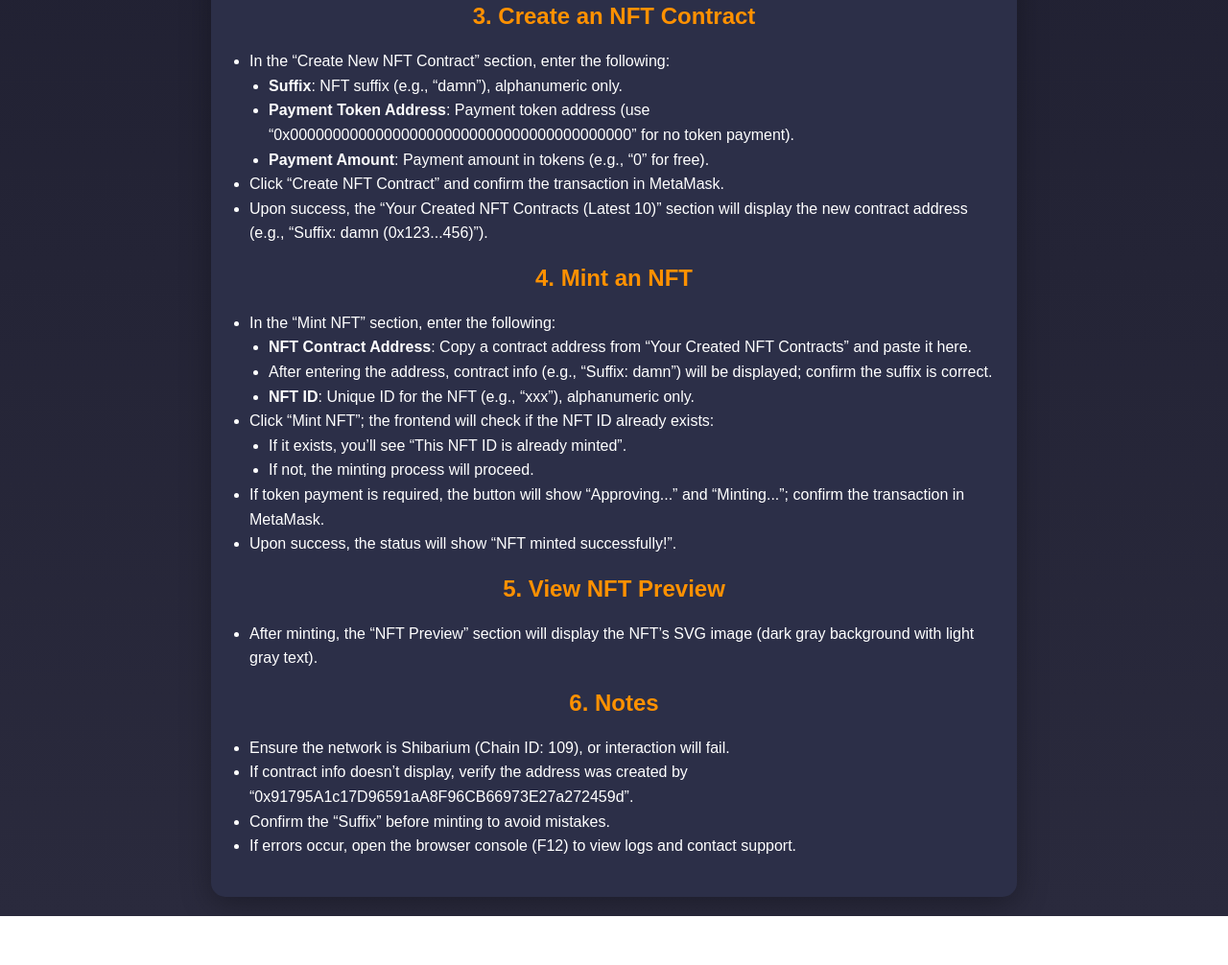
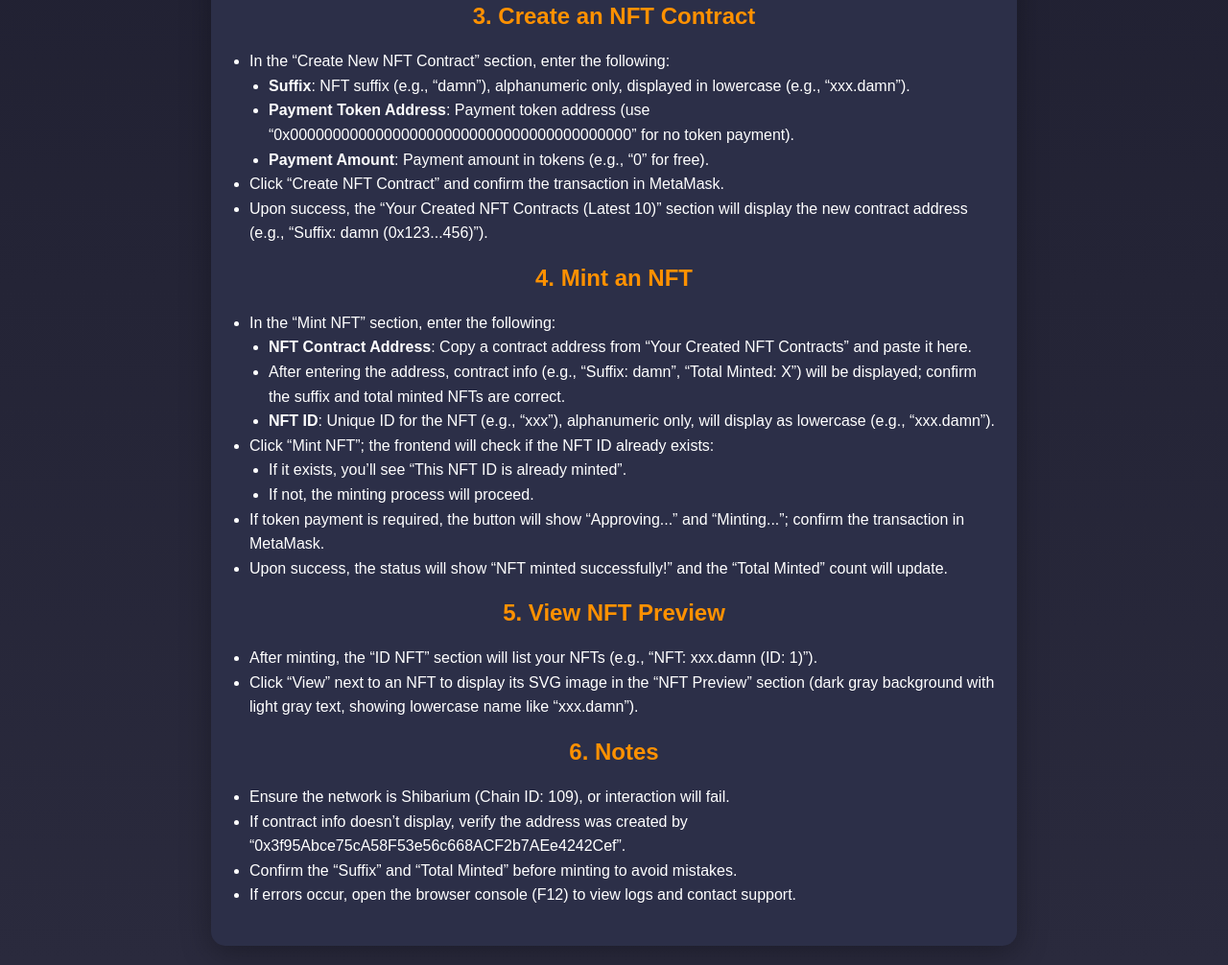
Before and after one commit to Shibfun/idnft, a plain HTML site: page Guide/index.html in a window 1280 px wide. Shown: the part 406-1412 px from the top of the page at 96% size. Before the commit the page ends 1361 px from the top, so only its background shows below. Drawn offline with Linux system fonts and the light colour scheme.

Commit message:
Update index.html

```diff
--- a/Guide/index.html
+++ b/Guide/index.html
@@ -68,7 +68,7 @@
             <ul>
                 <li>In the “Create New NFT Contract” section, enter the following:
                     <ul>
-                        <li><strong>Suffix</strong>: NFT suffix (e.g., “damn”), alphanumeric only.</li>
+                        <li><strong>Suffix</strong>: NFT suffix (e.g., “damn”), alphanumeric only, displayed in lowercase (e.g., “xxx.damn”).</li>
                         <li><strong>Payment Token Address</strong>: Payment token address (use “0x0000000000000000000000000000000000000000” for no token payment).</li>
                         <li><strong>Payment Amount</strong>: Payment amount in tokens (e.g., “0” for free).</li>
                     </ul>
@@ -84,8 +84,8 @@
                 <li>In the “Mint NFT” section, enter the following:
                     <ul>
                         <li><strong>NFT Contract Address</strong>: Copy a contract address from “Your Created NFT Contracts” and paste it here.</li>
-                        <li>After entering the address, contract info (e.g., “Suffix: damn”) will be displayed; confirm the suffix is correct.</li>
-                        <li><strong>NFT ID</strong>: Unique ID for the NFT (e.g., “xxx”), alphanumeric only.</li>
+                        <li>After entering the address, contract info (e.g., “Suffix: damn”, “Total Minted: X”) will be displayed; confirm the suffix and total minted NFTs are correct.</li>
+                        <li><strong>NFT ID</strong>: Unique ID for the NFT (e.g., “xxx”), alphanumeric only, will display as lowercase (e.g., “xxx.damn”).</li>
                     </ul>
                 </li>
                 <li>Click “Mint NFT”; the frontend will check if the NFT ID already exists:
@@ -95,14 +95,15 @@
                     </ul>
                 </li>
                 <li>If token payment is required, the button will show “Approving...” and “Minting...”; confirm the transaction in MetaMask.</li>
-                <li>Upon success, the status will show “NFT minted successfully!”.</li>
+                <li>Upon success, the status will show “NFT minted successfully!” and the “Total Minted” count will update.</li>
             </ul>
         </div>
 
         <div class="section">
             <h2>5. View NFT Preview</h2>
             <ul>
-                <li>After minting, the “NFT Preview” section will display the NFT’s SVG image (dark gray background with light gray text).</li>
+                <li>After minting, the “ID NFT” section will list your NFTs (e.g., “NFT: xxx.damn (ID: 1)”).</li>
+                <li>Click “View” next to an NFT to display its SVG image in the “NFT Preview” section (dark gray background with light gray text, showing lowercase name like “xxx.damn”).</li>
             </ul>
         </div>
 
@@ -110,8 +111,8 @@
             <h2>6. Notes</h2>
             <ul>
                 <li>Ensure the network is Shibarium (Chain ID: 109), or interaction will fail.</li>
-                <li>If contract info doesn’t display, verify the address was created by “0x91795A1c17D96591aA8F96CB66973E27a272459d”.</li>
-                <li>Confirm the “Suffix” before minting to avoid mistakes.</li>
+                <li>If contract info doesn’t display, verify the address was created by “0x3f95Abce75cA58F53e56c668ACF2b7AEe4242Cef”.</li>
+                <li>Confirm the “Suffix” and “Total Minted” before minting to avoid mistakes.</li>
                 <li>If errors occur, open the browser console (F12) to view logs and contact support.</li>
             </ul>
         </div>
```
